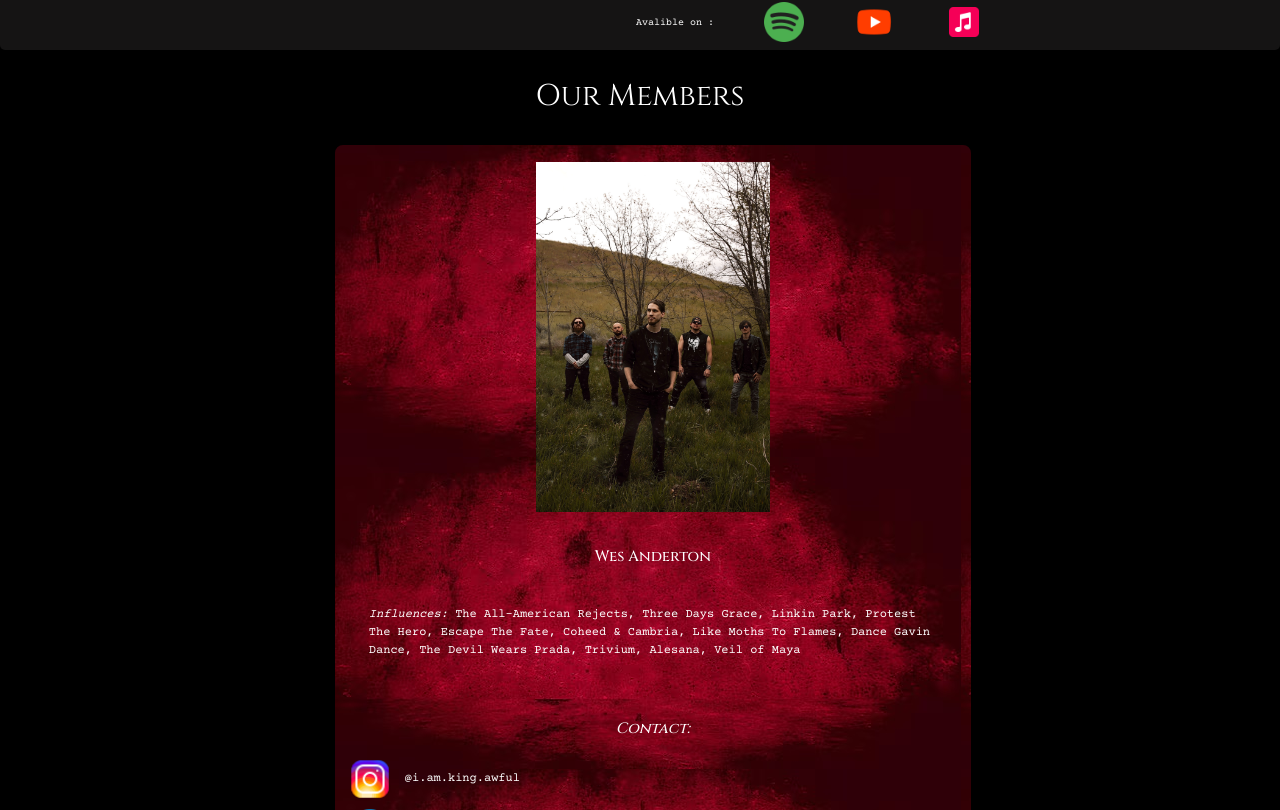
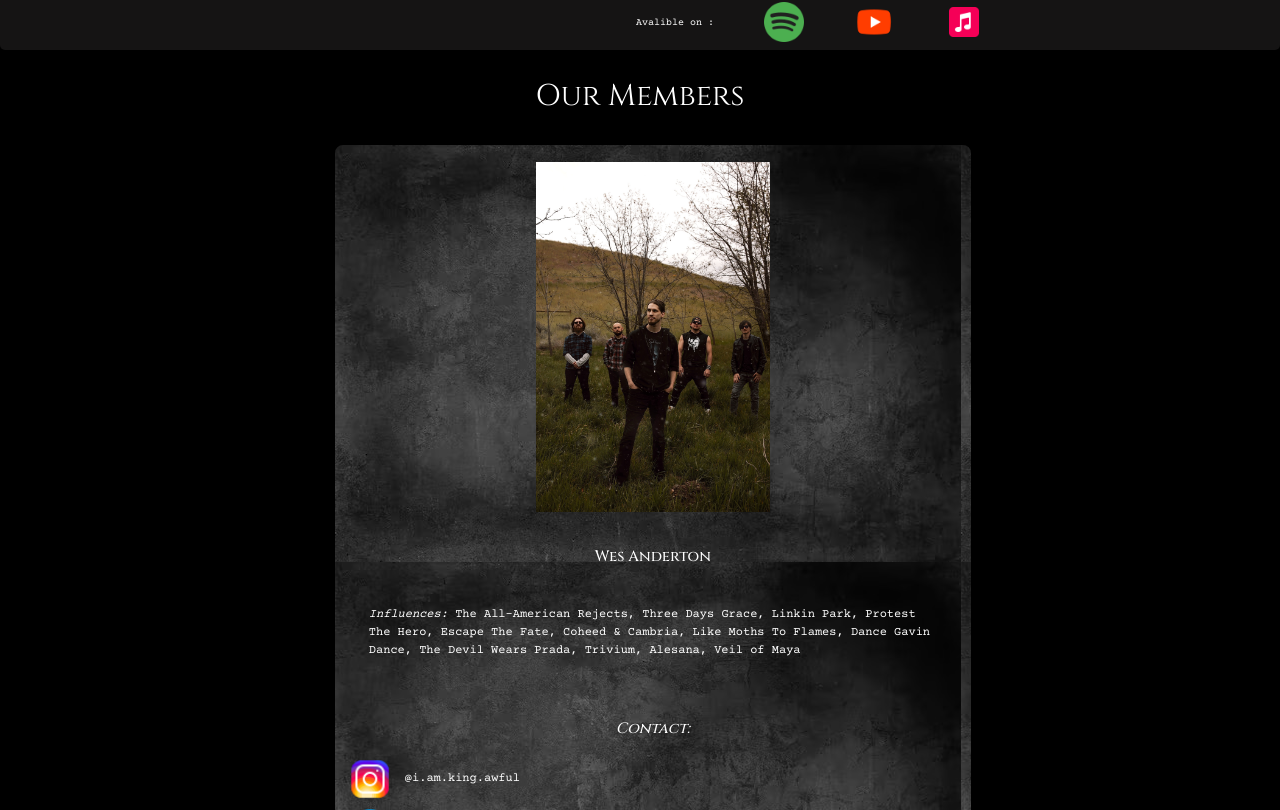
Before and after one commit to tjones-22/thelatestvictimwebsite, a Next.js app: page / in a window 1280 px wide. Shown: the part 1710-2520 px from the top of the page. Built offline with nearby package versions, Linux system fonts and the light colour scheme; no server answers.

Commit message:
new background for member card

```diff
--- a/app/globals.css
+++ b/app/globals.css
@@ -259,7 +259,7 @@ section{
   justify-content: space-around;
   align-items: center;
   padding: 10px;
-  background-image: url("/images/TextureRed.jpeg");
+  background-image: url("/images/GreyTexture.jpeg");
   object-fit: cover;
   color: white;
   margin-right: 10px;
```
Also changed, not shown: public/images/GreyTexture.jpeg (added), public/images/TextureRed.jpeg (deleted).
